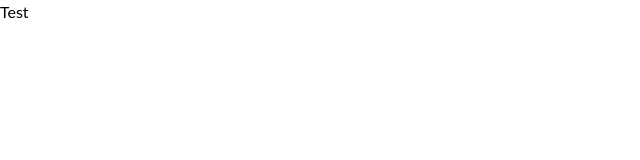
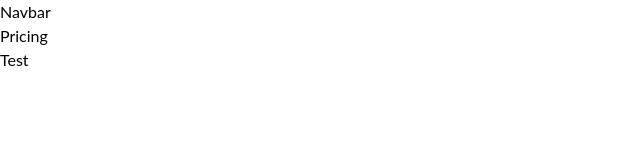
Before and after one commit to WildCodeSchool/2023-02-JS-RemoteFR-JSWizards-P3-Team-Ravenclaw, a React (Vite) app in the folder frontend/: page /Pricing in a window 1280 px wide. Shown: the top 160 px of the page, without its empty margins (0-640 px from the left). Built offline with nearby package versions, Linux system fonts and the light colour scheme.

Commit message:
Fixed pages routing

```diff
--- a/frontend/src/App.jsx
+++ b/frontend/src/App.jsx
@@ -1,10 +1,5 @@
 import React from "react";
-import {
-  createBrowserRouter,
-  createRoutesFromElements,
-  RouterProvider,
-  Route,
-} from "react-router-dom";
+import { Routes, Route } from "react-router-dom";
 
 // Pages
 import Home from "./pages/Home";
@@ -17,28 +12,31 @@ import Admin from "./pages/Admin";
 import User from "./pages/User";
 
 // Layout
-import RootLayout from "./layout/RootLayout";
+import Navbar from "./components/Navbar";
+import Footer from "./components/Footer";
 import DashLayout from "./layout/DashLayout";
 
-const router = createBrowserRouter(
-  createRoutesFromElements(
+export default function App() {
+  return (
     <>
-      <Route path="/" element={<RootLayout />}>
+      <header>
+        <Navbar />
+      </header>
+      <main>
+        <Routes>
           <Route index path="/Home" element={<Home />} />
           <Route path="/Videos" element={<Videos />} />
           <Route path="/Pricing" element={<Pricing />} />
           <Route path="/About" element={<About />} />
           <Route path="/Connection" element={<Connection />} />
-        <Route path="*" element={<NotFound />} />
-      </Route>
+          <Route path="*" element={<NotFound />} />\{" "}
           <Route path="/" element={<DashLayout />}>
             <Route path="/Admin" element={<Admin />} />
             <Route path="/User" element={<User />} />
           </Route>
+        </Routes>
+      </main>
+      <Footer />
     </>
-  )
   );
-
-export default function App() {
-  return <RouterProvider router={router} />;
 }
--- a/frontend/src/components/Button.jsx
+++ b/frontend/src/components/Button.jsx
@@ -1,7 +1,24 @@
-export default function Button() {
+import PropTypes from "prop-types";
+
+export default function Button({ children, customStyle, onClick }) {
   return (
-    <button type="button">
-      <span>Test</span>
+    <button type="button" className={customStyle} onClick={onClick}>
+      {children}
     </button>
   );
 }
+
+Button.propTypes = {
+  children: PropTypes.oneOfType([
+    PropTypes.arrayOf(PropTypes.node),
+    PropTypes.node,
+  ]),
+  customStyle: PropTypes.string,
+  onClick: PropTypes.func,
+};
+
+Button.defaultProps = {
+  children: null,
+  customStyle: null,
+  onClick: null,
+};
--- a/frontend/src/components/Navbar.jsx
+++ b/frontend/src/components/Navbar.jsx
@@ -1,7 +1,7 @@
 export default function Navbar() {
   return (
     <header>
-      <nav>Test</nav>
+      <nav>Navbar</nav>
     </header>
   );
 }
--- a/frontend/src/layout/DashLayout.jsx
+++ b/frontend/src/layout/DashLayout.jsx
@@ -1,7 +1,7 @@
 export default function DashLayout() {
   return (
     <section>
-      <div>Test</div>
+      <div>DashLayout</div>
     </section>
   );
 }
--- a/frontend/src/main.jsx
+++ b/frontend/src/main.jsx
@@ -1,7 +1,14 @@
 import React from "react";
 import ReactDOM from "react-dom/client";
+
+import { BrowserRouter as Router } from "react-router-dom";
+
 import App from "./App";
 
 import "./App.css";
 
-ReactDOM.createRoot(document.getElementById("root")).render(<App />);
+ReactDOM.createRoot(document.getElementById("root")).render(
+  <Router>
+    <App />
+  </Router>
+);
--- a/frontend/src/pages/About.jsx
+++ b/frontend/src/pages/About.jsx
@@ -1,7 +1,7 @@
 export default function About() {
   return (
     <section>
-      <div>Test</div>
+      <div>About</div>
     </section>
   );
 }
--- a/frontend/src/pages/Connection.jsx
+++ b/frontend/src/pages/Connection.jsx
@@ -1,7 +1,7 @@
 export default function Connection() {
   return (
     <section>
-      <div>Test</div>
+      <div>Connection</div>
     </section>
   );
 }
--- a/frontend/src/pages/Home.jsx
+++ b/frontend/src/pages/Home.jsx
@@ -1,7 +1,7 @@
 export default function Home() {
   return (
     <section>
-      <div>Test</div>
+      <div>Home</div>
     </section>
   );
 }
--- a/frontend/src/pages/NotFound.jsx
+++ b/frontend/src/pages/NotFound.jsx
@@ -1,7 +1,7 @@
 export default function NotFound() {
   return (
     <section>
-      <div>Test</div>
+      <div>NotFound</div>
     </section>
   );
 }
--- a/frontend/src/pages/Pricing.jsx
+++ b/frontend/src/pages/Pricing.jsx
@@ -1,7 +1,7 @@
 export default function Pricing() {
   return (
     <section>
-      <div>Test</div>
+      <div>Pricing</div>
     </section>
   );
 }
--- a/frontend/src/pages/Videos.jsx
+++ b/frontend/src/pages/Videos.jsx
@@ -1,7 +1,7 @@
 export default function Videos() {
   return (
     <section>
-      <div>Test</div>
+      <div>Videos</div>
     </section>
   );
 }
```
Lines whose indentation alone changed are shown as unchanged.
